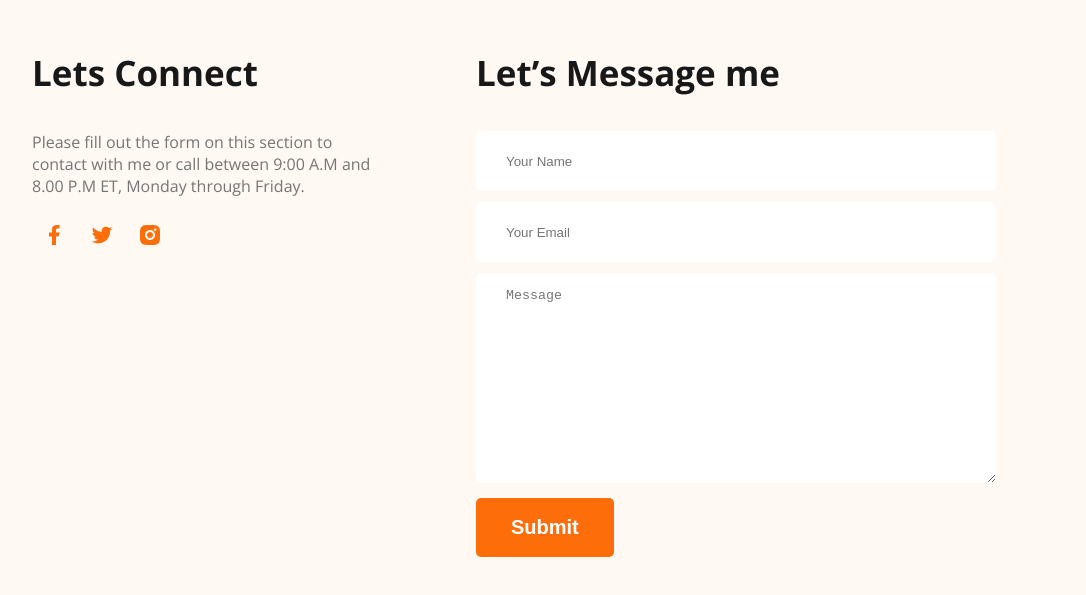
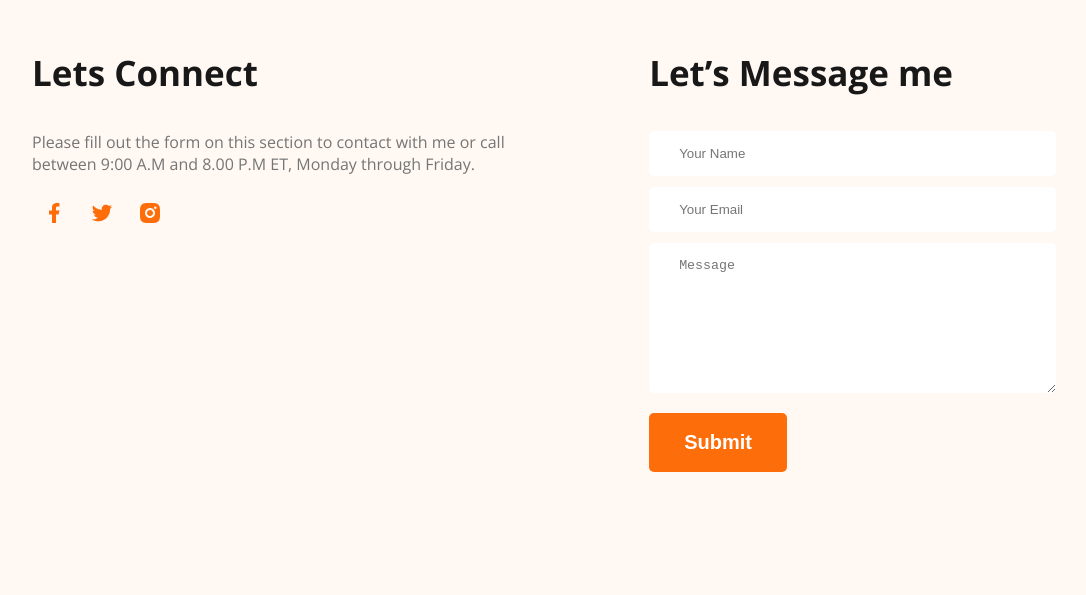
Before and after one commit to Ridwan4D/practice-portfolio, a plain HTML site: page index.html in a window 1280 px wide. Shown: the part 3353-3948 px from the top of the page, without its empty margins (126-1212 px from the left). Drawn offline with nearby package versions, Linux system fonts and the light colour scheme.

Commit message:
footer updated successfully

```diff
--- a/style.css
+++ b/style.css
@@ -248,9 +248,8 @@ main section {
     font-weight: 700;
 }
 
-.contacts input, textarea {
-    width: 460px;
-    height: 30px;
+.contacts input{
+    width: 100%;
     padding: 15px 30px;
     margin-top: 11px;
     border-radius: 5px;
@@ -259,8 +258,12 @@ main section {
     display: block;
 }
 .contacts textarea{
-    height: 180px;
+    width: 100%;
     margin-bottom: 15px;
+    padding: 15px 30px;
+    margin-top: 11px;
+    border-radius: 5px;
+    border: 0;
 }
 .icon-div img{
     margin: 10px;
```
